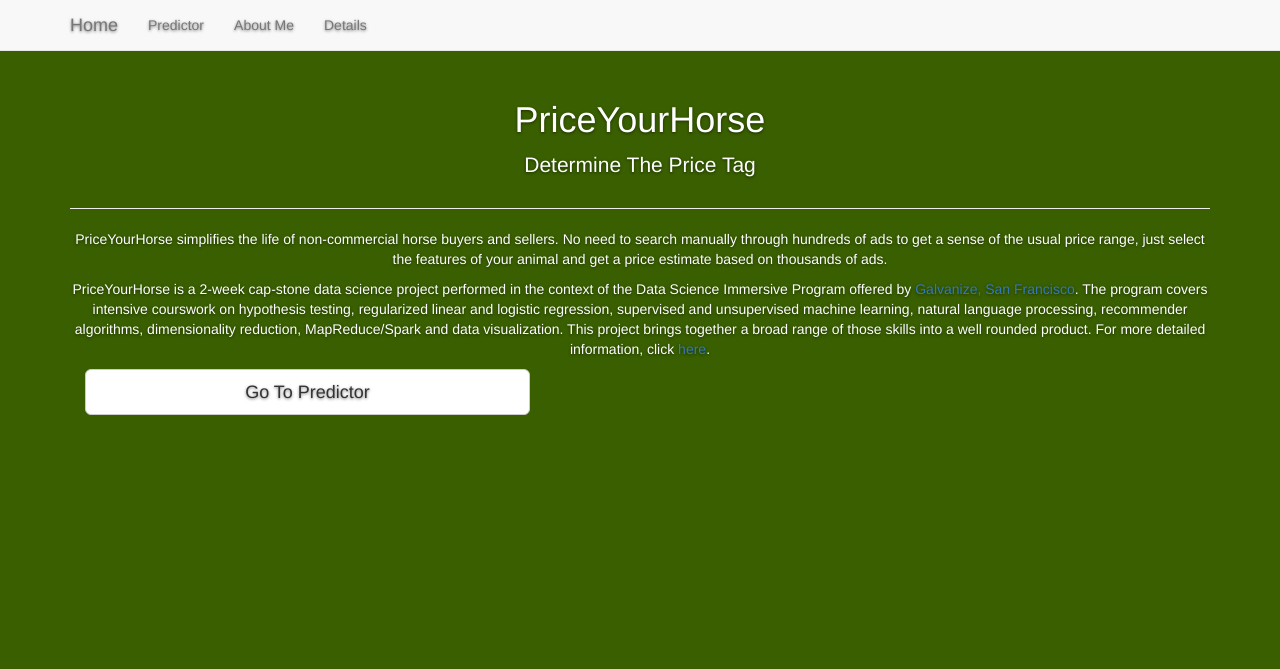
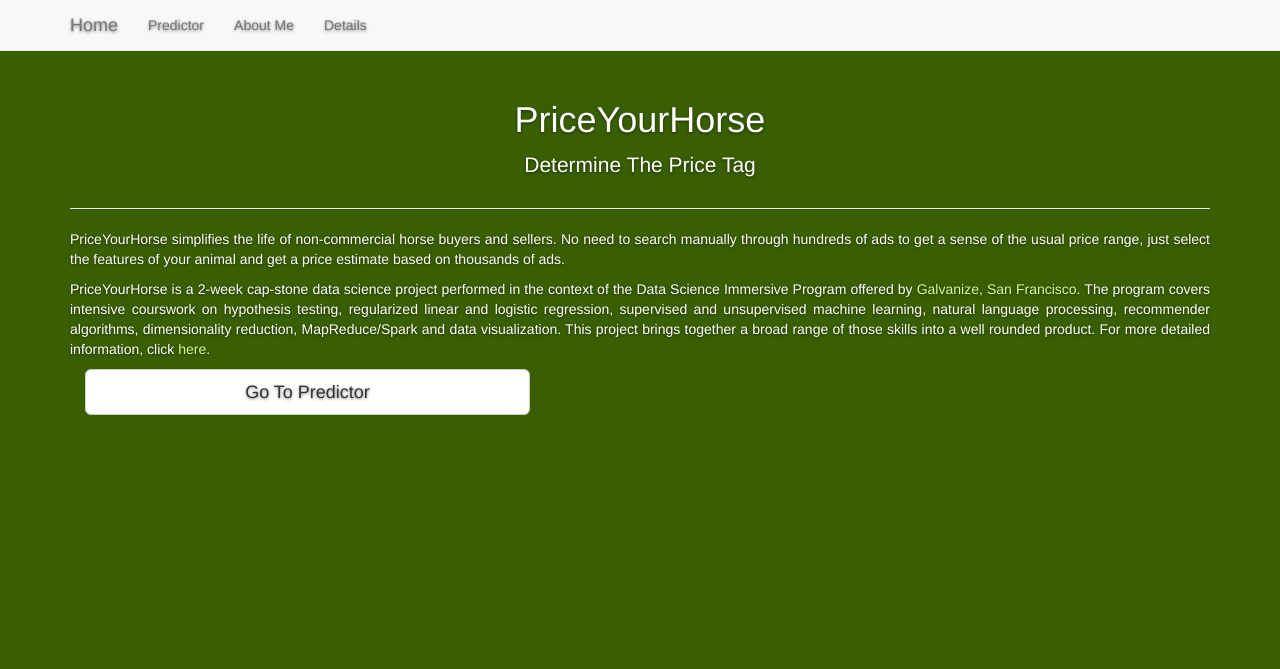
Before and after one commit to guetgs/PriceYourHorse, a Flask app: page / in a window 1280 px wide. Shown: the top 669 px of the page. Run offline with Flask 2, Linux system fonts and the light colour scheme; parts of the project's set-up code (start-up, migrations or seed data) failed here and were passed over; some libraries are stand-ins or nearby versions.

Commit message:
adjust css file

```diff
--- a/Web_App/static/css/my.css
+++ b/Web_App/static/css/my.css
@@ -10,11 +10,22 @@
   color: #395F00;
 }
 
+h2, .page-header, .footer {
+  text-align: center;
+}
+
+.inline {
+  color: #D4FF93;
+}
+.inline:hover{
+  color: #9BFF04;
+}
+
 body {
   height: 100%;
   background-color: #395F00;
   color: #fff;
-  text-align: center;
+  text-align: justify;
   text-shadow: 0 1px 3px rgba(0,0,0,.5);
 }
 
```
